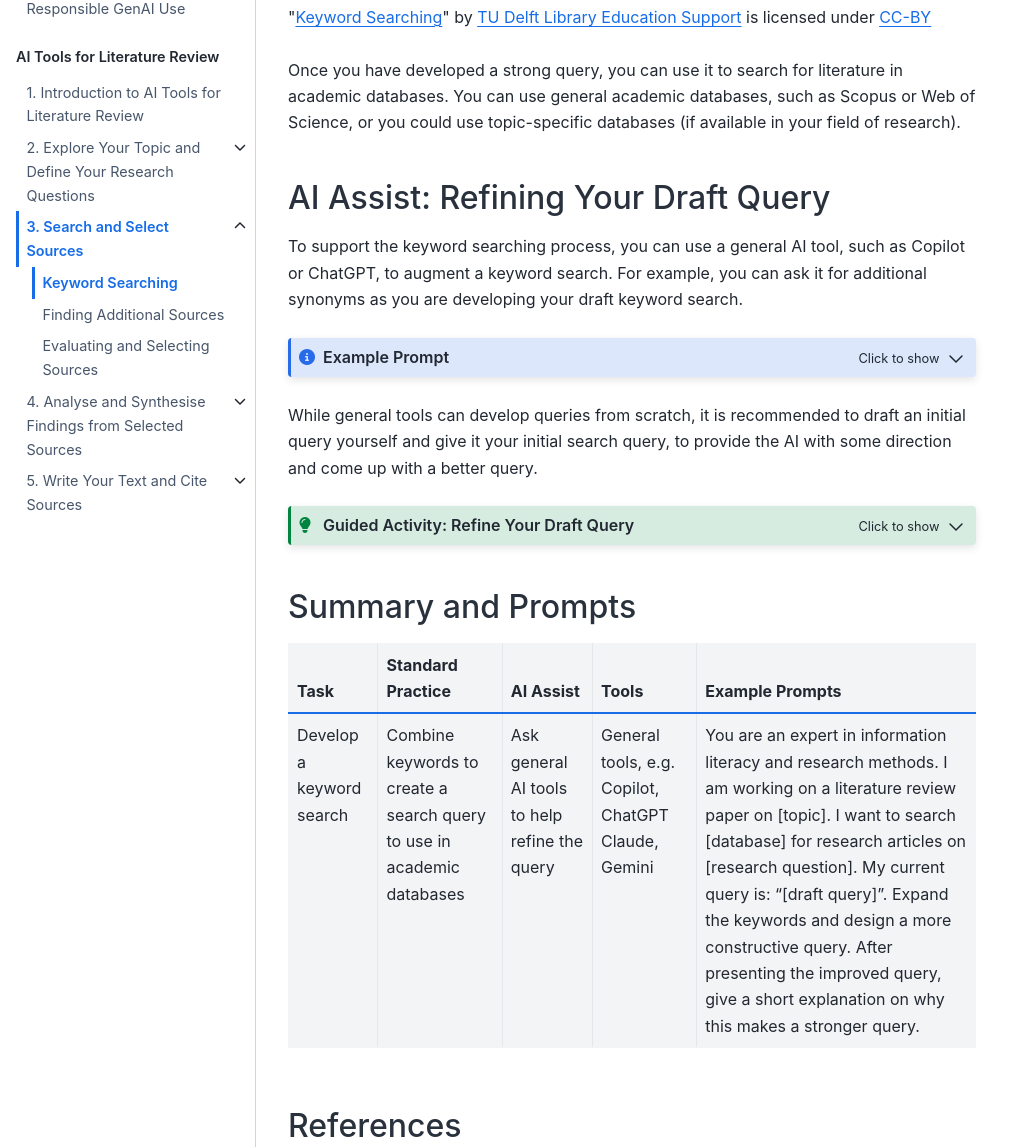
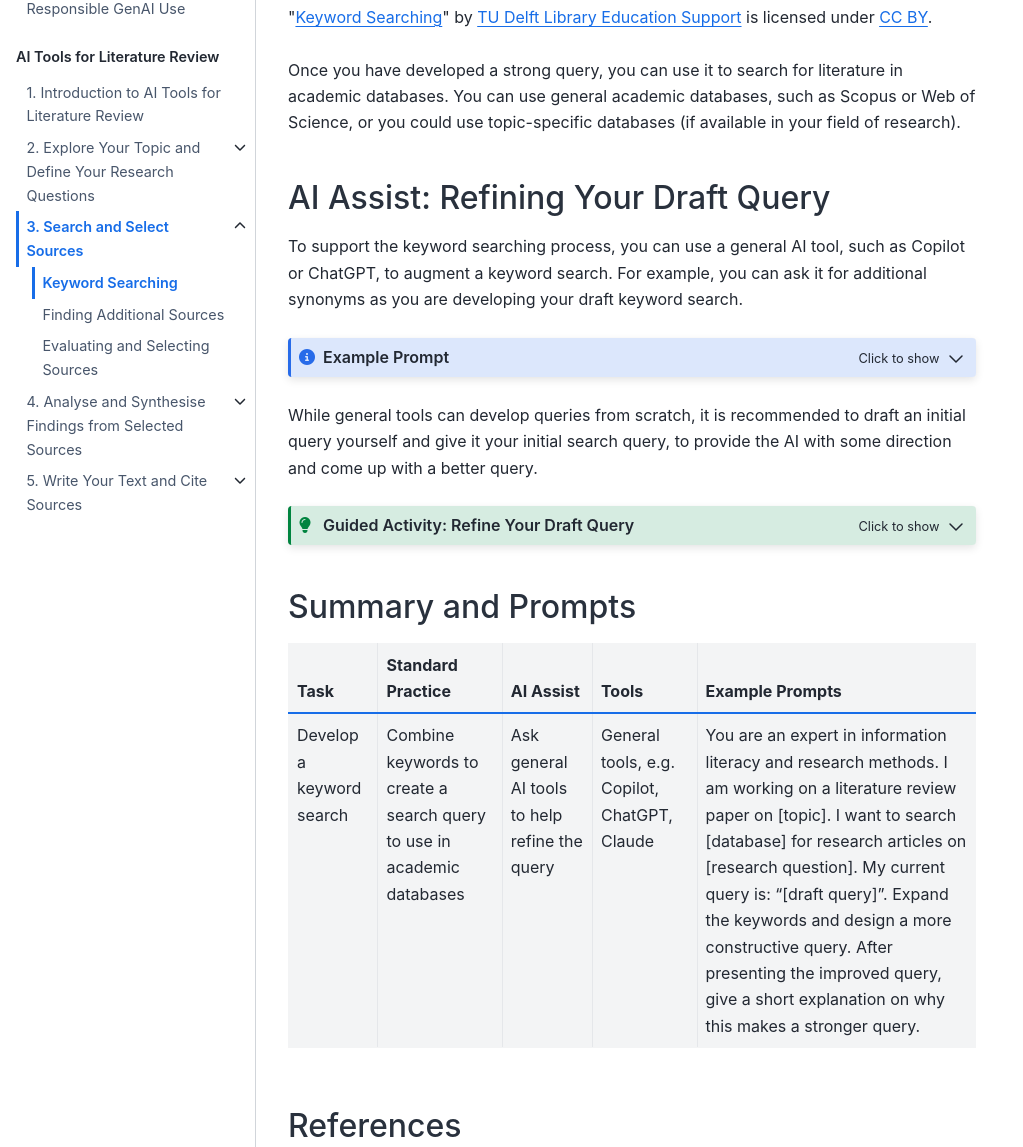
Before and after one commit to lwalma/ai-lit-review, a Jupyter Book: the page built from book/part2/3a-keyword-search.md, in a window 1280 px wide and 1400 px high, scrolled down 849 px, cut to the strip 253-1400 px from the top of the window. Shown: the whole strip, without its empty margins (0-1023 px from the left). Built offline with Jupyter Book 1.0.4 settings and Sphinx 7.4.7 and the Sphinx Book theme 1.1.4, drawn with Linux system fonts in a browser that asks for light colours; comment, search, counter and statistics services are not loaded.

Commit message:
Update 3a-keyword-search.md

```diff
--- a/book/part2/3a-keyword-search.md
+++ b/book/part2/3a-keyword-search.md
@@ -27,7 +27,7 @@ Use AI to suggest improvements for your draft query
 When developing keyword searches for an academic database, you should combine multiple synonyms with Boolean operators to create a constructive query. Following this process step-by-step is crucial to make sure you do a thorough search of all available literature. Watch this short recap of the keyword search process:
 
 <iframe width="560" height="315" src="https://www.youtube.com/embed/8XnbdXkRPQk?si=ZXcRn1XUnmeLZET0" title="YouTube video player" frameborder="0" allow="accelerometer; autoplay; clipboard-write; encrypted-media; gyroscope; picture-in-picture; web-share" referrerpolicy="strict-origin-when-cross-origin" allowfullscreen></iframe><br>
-"<a href="https://www.youtube.com/embed/8XnbdXkRPQk?si=ZXcRn1XUnmeLZET0" target=_blank>Keyword Searching</a>" by <a href="https://www.tudelft.nl/library/" target=_blank>TU Delft Library Education Support</a> is licensed under <a href=https://creativecommons.org/licenses/by/4.0/ target=_blank>CC-BY</a><br><br>
+"<a href="https://www.youtube.com/embed/8XnbdXkRPQk?si=ZXcRn1XUnmeLZET0" target=_blank>Keyword Searching</a>" by <a href="https://www.tudelft.nl/library/" target=_blank>TU Delft Library Education Support</a> is licensed under <a href=https://creativecommons.org/licenses/by/4.0/ target=_blank>CC BY</a>.<br><br>
 
 Once you have developed a strong query, you can use it to search for literature in academic databases. You can use general academic databases, such as Scopus or Web of Science, or you could use topic-specific databases (if available in your field of research).
 
@@ -64,7 +64,7 @@ _You are an expert in information literacy and research methods. I am working on
 
 | Task | Standard Practice | AI Assist | Tools | Example Prompts |
 |-|-|-|-|-|
-| Develop a keyword search | Combine keywords to create a search query to use in academic databases | Ask general AI tools to help refine the query | General tools, e.g. Copilot, ChatGPT Claude, Gemini | You are an expert in information literacy and research methods. I am working on a literature review paper on [topic]. I want to search [database] for research articles on [research question]. My current query is: "[draft query]". Expand the keywords and design a more constructive query. After presenting the improved query, give a short explanation on why this makes a stronger query. |
+| Develop a keyword search | Combine keywords to create a search query to use in academic databases | Ask general AI tools to help refine the query | General tools, e.g. Copilot, ChatGPT, Claude | You are an expert in information literacy and research methods. I am working on a literature review paper on [topic]. I want to search [database] for research articles on [research question]. My current query is: "[draft query]". Expand the keywords and design a more constructive query. After presenting the improved query, give a short explanation on why this makes a stronger query. |
 
 ## References
 
```
